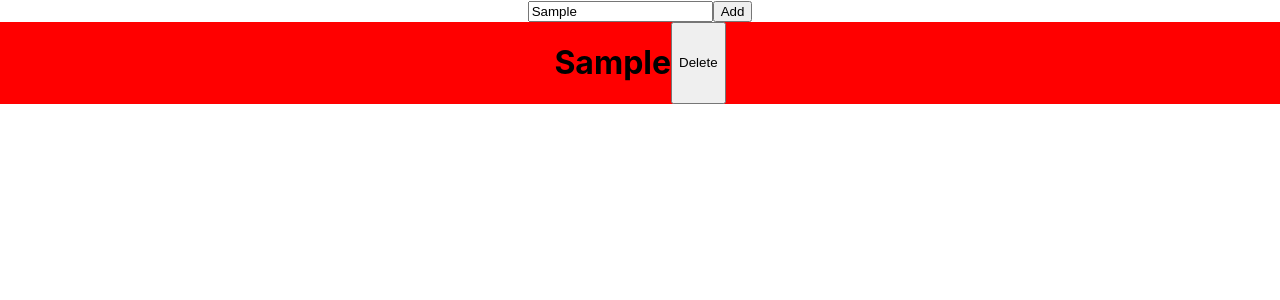
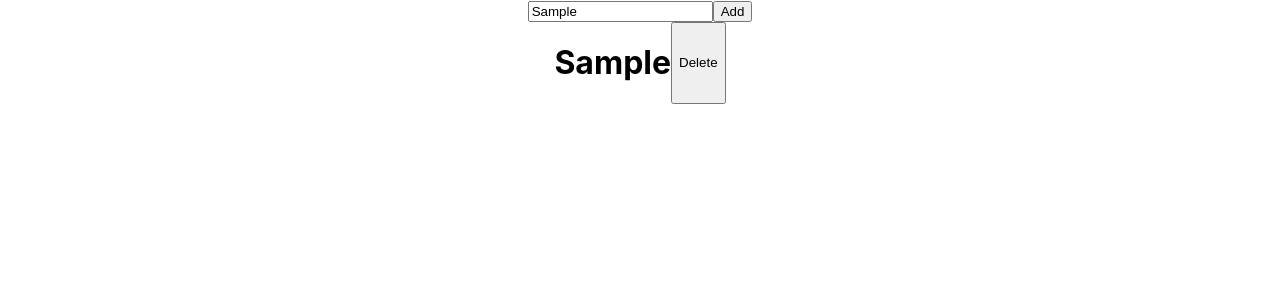
Before and after one commit to pau-riosa/batch18-react, a React (Create React App) app: page / in a window 1280 px wide. Both pictures are taken after typing "Sample" into the empty fields and a click on the button "Add". Shown: the top 300 px of the page. Built offline with nearby package versions, Linux system fonts and the light colour scheme.

Commit message:
remove background color

```diff
--- a/src/components/List.js
+++ b/src/components/List.js
@@ -8,7 +8,6 @@ const List = (props) => {
         display: "flex",
         justifyContent: "center",
         alignContent: "center",
-        backgroundColor: "red",
       }}
     >
       <h1>{item}</h1>
```
